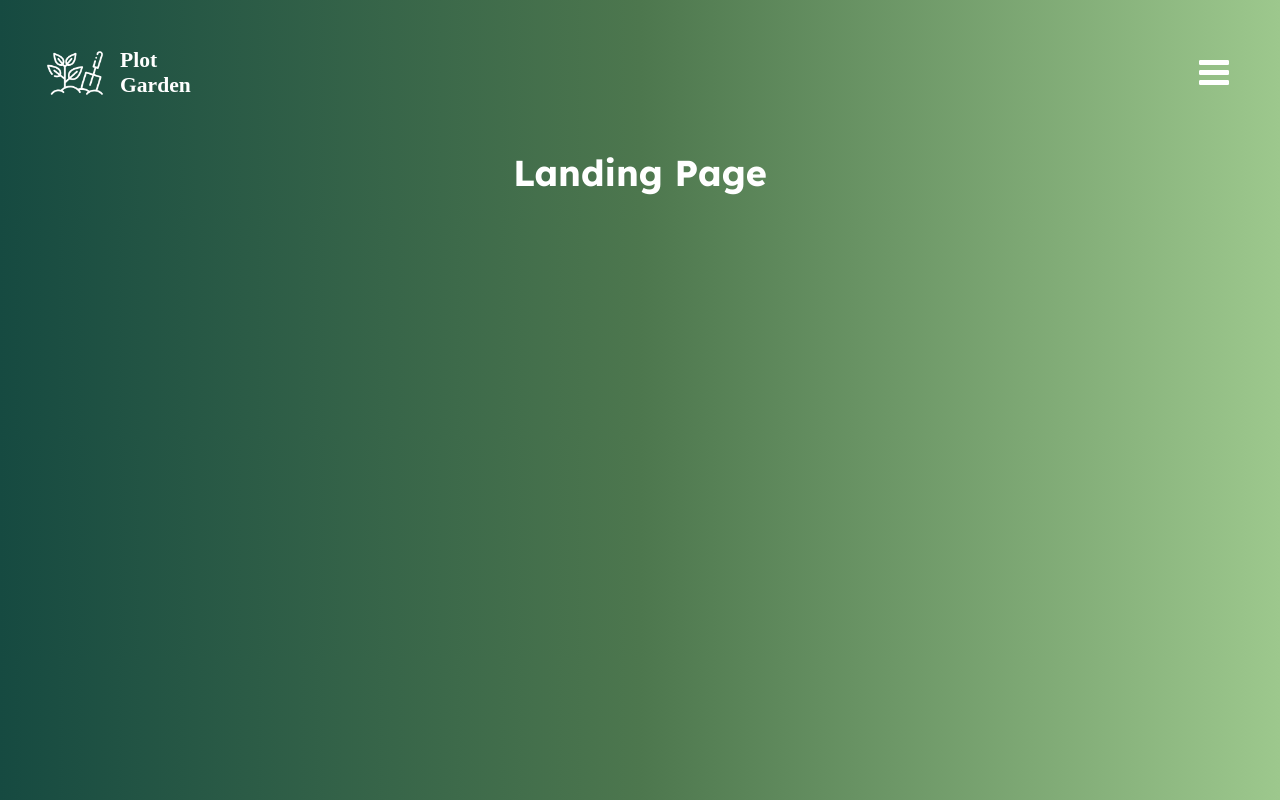
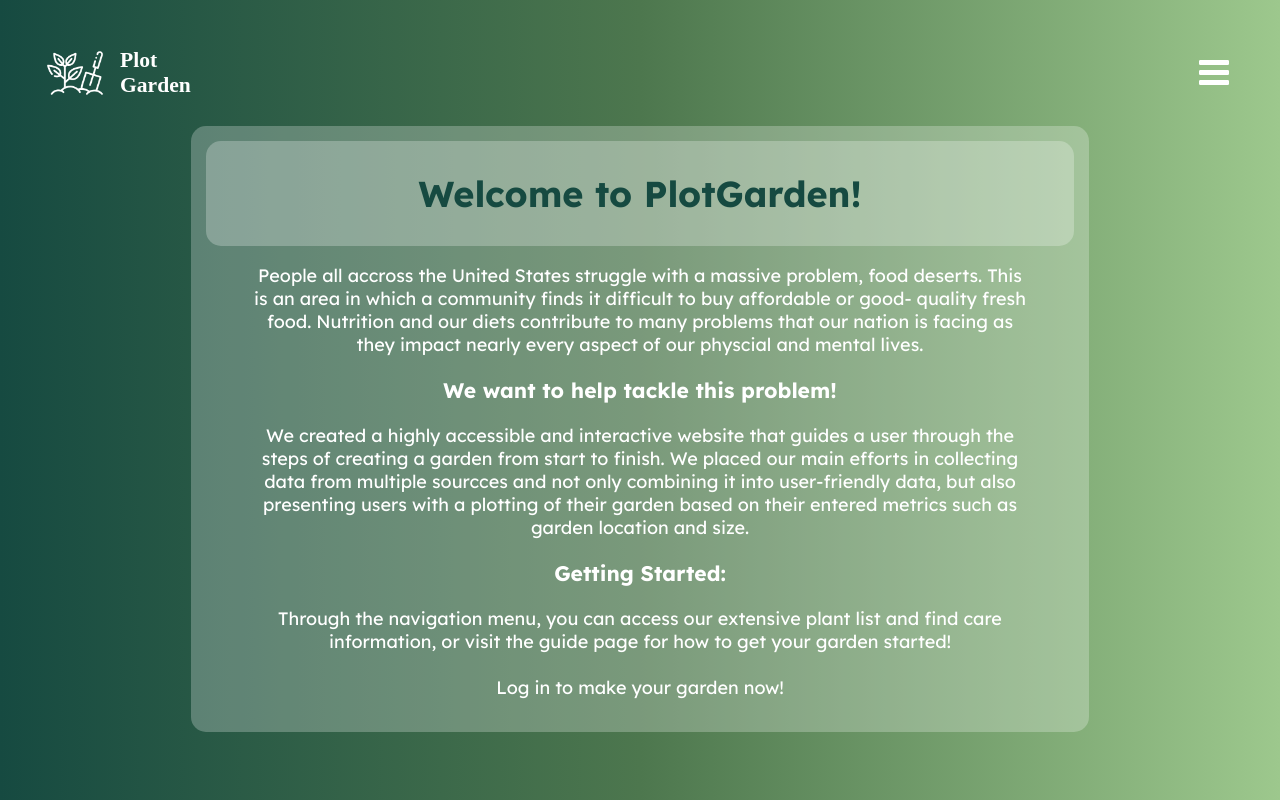
Before and after one commit to Loganhl/PlotGarden, a React (Create React App) app in the folder frontend/: page / in a window 1280 px wide. Built offline with nearby package versions, Linux system fonts and the light colour scheme; no server answers; a web font is replaced by a local one.

Commit message:
adding about/landing page

```diff
--- a/frontend/src/index.css
+++ b/frontend/src/index.css
@@ -102,6 +102,31 @@ nav {
   font: inherit;
   font-size: 25px;
   padding: 8px 8px 8px;
+}
+
+.about {
+  background-color: rgba(255, 255, 255, 0.25);
+  width: 70%;
+  display: flex;
+  flex-direction: column;
+  align-items: center;
+  justify-content: center;
+  border-radius: 15px;
+  margin: auto;
+  padding: 15px;
+}
+
+.about h1 {
+  color:#164A41;
+  background-color: rgba(255, 255, 255, 0.25);
+  border-radius: 15px;
+  width: 100%;
+  padding: 30px 0px 30px 0;
+  margin: 0px;
+}
+
+.about-content {
+  width: 90%;
 }
 
 .container {
--- a/frontend/src/pages/LandingPage.js
+++ b/frontend/src/pages/LandingPage.js
@@ -2,8 +2,27 @@
 
 function LandingPage(){
     return(
-        <div>
-            <h1>Landing Page</h1>
+        <div className="about">
+            <h1>Welcome to PlotGarden!</h1>
+            <div className ="about-content">
+            <p>People all accross the United States struggle with a massive problem, food deserts.
+                This is an area in which a community finds it difficult to buy affordable or good- quality fresh food.
+                Nutrition and our diets contribute to many problems that our nation is facing as they impact nearly every
+                aspect of our physcial and mental lives.
+            </p>
+            <h3>We want to help tackle this problem!</h3>
+            <p>We created a highly accessible and interactive website that guides a user
+                through the steps of creating a garden from start to finish.
+                We placed our main efforts in collecting data from multiple sourcces
+                and not only combining it into user-friendly data, but also presenting users with
+                a plotting of their garden based on their entered metrics such as garden location and size.
+            </p>
+            <h3>Getting Started:</h3>
+            <p>Through the navigation menu, you can access our extensive plant list and find care information,
+                or visit the guide page for how to get your garden started!
+                <br /><br />Log in to make your garden now!
+            </p>
+            </div>
         </div>
     )
 }
```
